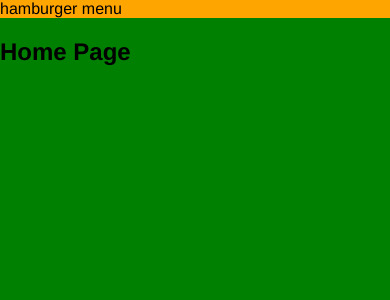
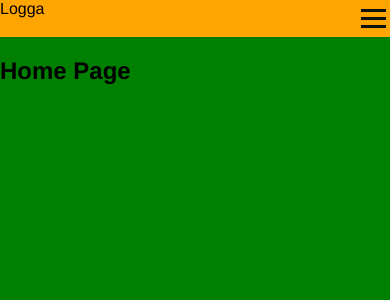
Before and after one commit to Specify-IT/homepage, a React (Create React App) app in the folder homepage/: page /homepage/home in a window 390 px wide. Shown: the top 300 px of the page. Built offline with nearby package versions, Linux system fonts and the light colour scheme.

Commit message:
Some work with the hamburger menu

```diff
--- a/homepage/src/layout/MainLayout.tsx
+++ b/homepage/src/layout/MainLayout.tsx
@@ -88,7 +88,15 @@ const Main = styled.div`
   `};
 `;
 
-const Menu1 = styled.div`
+const MobileMenu = styled.div`
+  text-align: right;
+
+  top: 0;
+  position: sticky;
+  background-color: orange;
+`;
+
+const Logo = styled.div`
   ${media.md`
     top: 0;
     position: sticky;
@@ -96,21 +104,49 @@ const Menu1 = styled.div`
   `};
 `;
 
-const Menu2 = styled.div`
+const DesktopMenu = styled.div`
   max-height: 34px;
   white-space: nowrap;
 `;
+
+const Hamburger = styled.button`
+  background-color: orange;
+  border: none;
+  padding: 4px;
+  margin: 0;
+`;
+
+const Bar = styled.span`
+  display: block;
+  width: 25px;
+  height: 3px;
+  margin: 5px auto;
+  -webkit-transition: all 0.3s ease-in-out;
+  transition: all 0.3s ease-in-out;
+  background-color: #101010;
+`;
+
 
 interface MainLayoutProps {
   children?: ReactNode;
 }
 
 const MainLayout: FC<MainLayoutProps> = ({ children }) => {
+  const buttonClick = () => {
+    console.log('hamburger click');
+  };
+
   return (
     <Layout>
-      <Menu1 className='mobile'>hamburger menu</Menu1>
-      <Menu1 className='desktop'></Menu1>
-      <Menu2 className='desktop'>
+      <Logo>Logga</Logo>
+      <MobileMenu className='mobile'>
+        <Hamburger onClick={buttonClick}>
+          <Bar />
+          <Bar />
+          <Bar />
+        </Hamburger>
+      </MobileMenu>
+      <DesktopMenu className='desktop'>
         <Links>
           <LinksItem><Link to='home'>Home</Link></LinksItem>
           <LinksItem><Link to='services'>Våra tjänster</Link></LinksItem>
@@ -118,7 +154,7 @@ const MainLayout: FC<MainLayoutProps> = ({ children }) => {
           <LinksItem><Link to='contact'>Kontakt</Link></LinksItem>
           <LinksItem><Link to='about'>Om oss</Link></LinksItem>
         </Links>
-      </Menu2>
+      </DesktopMenu>
       <Main>
         <Outlet />
       </Main>
```
